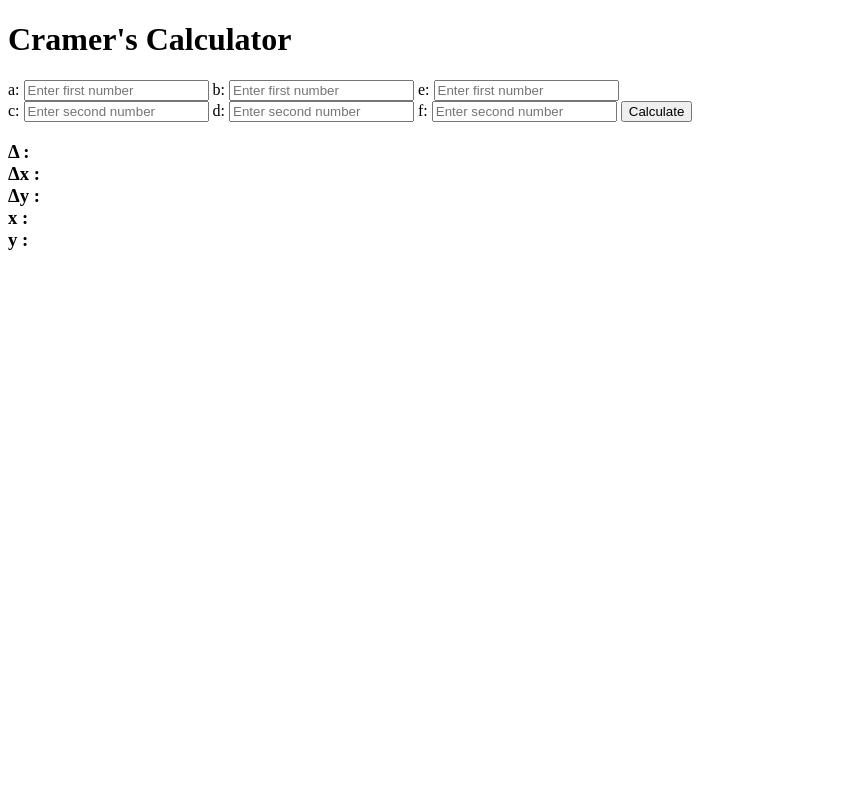
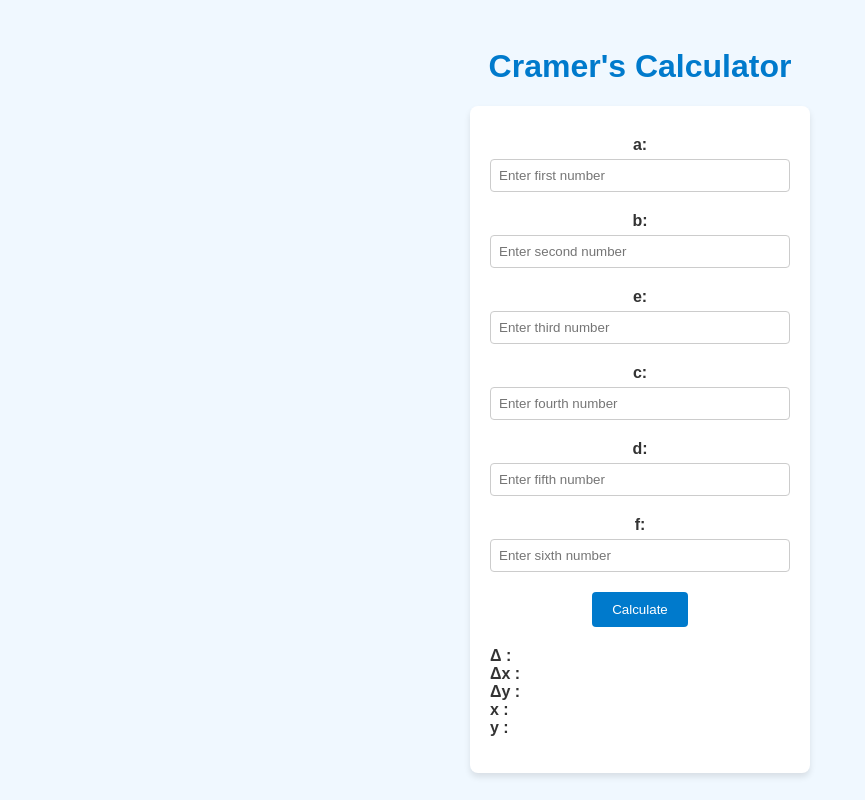
Before and after one commit to kuoleo0903/formula, a plain HTML site: page Cramer's formula/index.html in a window 1280 px wide. Shown: the whole page, without its empty margins (0-865 px from the left). Drawn offline with Linux system fonts and the light colour scheme.

Commit message:
20241205

```diff
--- a/Cramer's formula/index.html
+++ b/Cramer's formula/index.html
@@ -4,29 +4,95 @@
     <meta charset="UTF-8">
     <meta name="viewport" content="width=device-width, initial-scale=1.0">
     <title>Cramer's Calculator</title>
+    <style>
+        body {
+            font-family: Arial, sans-serif;
+            background-color: #f0f8ff;
+            color: #333;
+            margin: 0;
+            padding: 0;
+            display: flex;
+            flex-direction: column;
+            align-items: center;
+            justify-content: center;
+            height: 100vh;
+        }
+
+        h1 {
+            color: #007acc;
+        }
+
+        .container {
+            background: #fff;
+            padding: 20px;
+            border-radius: 8px;
+            box-shadow: 0 4px 6px rgba(0, 0, 0, 0.1);
+            width: 300px;
+            text-align: center;
+        }
+
+        label {
+            display: block;
+            margin-top: 10px;
+            font-weight: bold;
+        }
+
+        input {
+            width: 100%;
+            padding: 8px;
+            margin-top: 5px;
+            margin-bottom: 10px;
+            border: 1px solid #ccc;
+            border-radius: 4px;
+            box-sizing: border-box;
+        }
+
+        button {
+            background-color: #007acc;
+            color: #fff;
+            border: none;
+            padding: 10px 20px;
+            border-radius: 4px;
+            cursor: pointer;
+            margin-top: 10px;
+        }
+
+        button:hover {
+            background-color: #005f99;
+        }
+
+        h3 {
+            margin-top: 20px;
+            font-size: 16px;
+            text-align: left;
+        }
+
+        h3 span {
+            font-weight: bold;
+        }
+
+    </style>
 </head>
 <body>
     <h1>Cramer's Calculator</h1>
-
+    <div class="container">
         <label for="a">a:</label>
         <input type="number" id="a" placeholder="Enter first number">
 
         <label for="b">b:</label>
-    <input type="number" id="b" placeholder="Enter first number">
+        <input type="number" id="b" placeholder="Enter second number">
 
         <label for="e">e:</label>
-    <input type="number" id="e" placeholder="Enter first number">
-
-    <br>
+        <input type="number" id="e" placeholder="Enter third number">
 
         <label for="c">c:</label>
-    <input type="number" id="c" placeholder="Enter second number">
+        <input type="number" id="c" placeholder="Enter fourth number">
 
         <label for="d">d:</label>
-    <input type="number" id="d" placeholder="Enter second number">
+        <input type="number" id="d" placeholder="Enter fifth number">
 
         <label for="f">f:</label>
-    <input type="number" id="f" placeholder="Enter second number">
+        <input type="number" id="f" placeholder="Enter sixth number">
 
         <button onclick="calculate()">Calculate</button>
 
@@ -37,10 +103,11 @@
             x : <span id="x"></span><br>
             y : <span id="y"></span>
         </h3>
+    </div>
 
     <script>
     function calculate() {
-        // 获取输入值
+        // Get input values
         const a = parseFloat(document.getElementById("a").value);
         const b = parseFloat(document.getElementById("b").value);
         const c = parseFloat(document.getElementById("c").value);
@@ -55,7 +122,7 @@
         x = delta_x / delta;
         y = delta_y / delta;
 
-        // 显示结果
+        // Display results
         document.getElementById("delta").textContent = delta;
         document.getElementById("delta_x").textContent = delta_x;
         document.getElementById("delta_y").textContent = delta_y;
```
Lines whose indentation alone changed are shown as unchanged.
